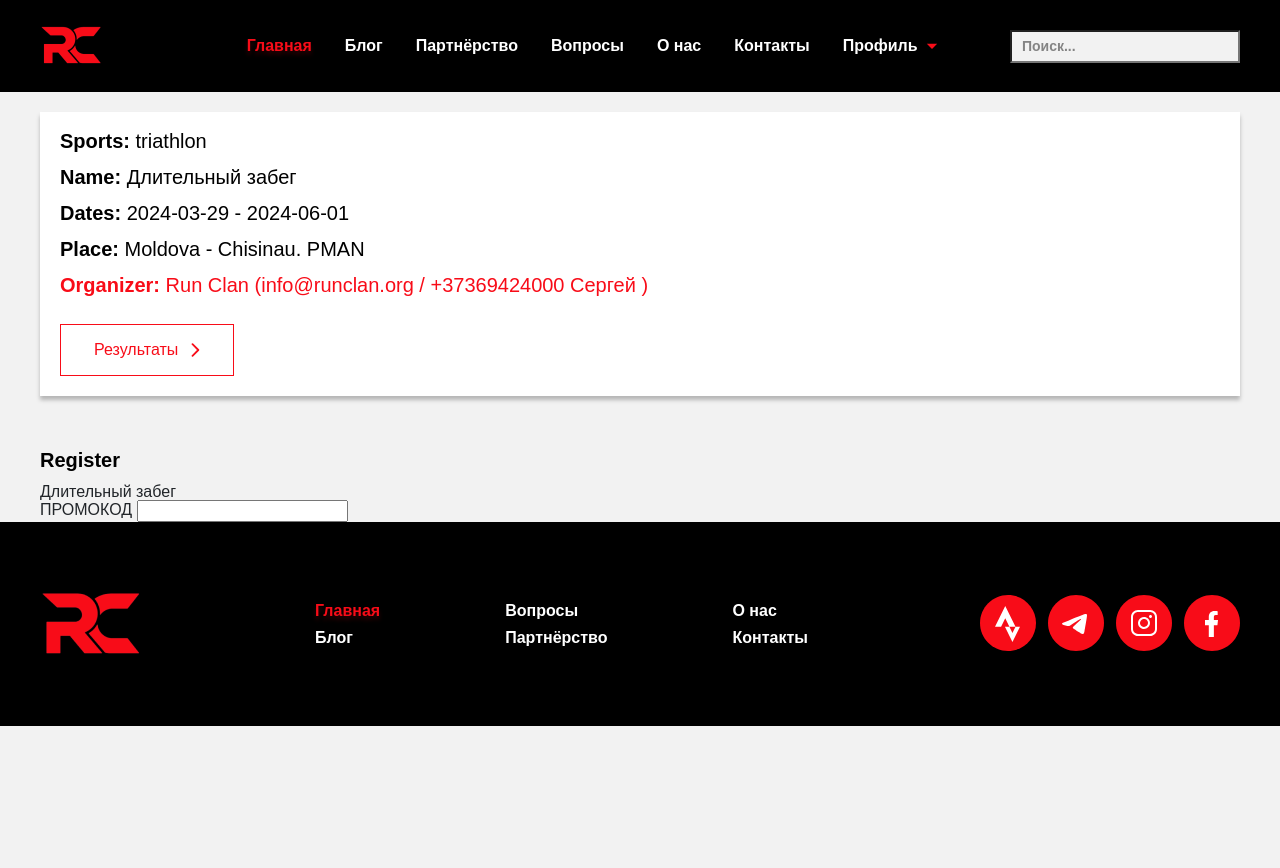
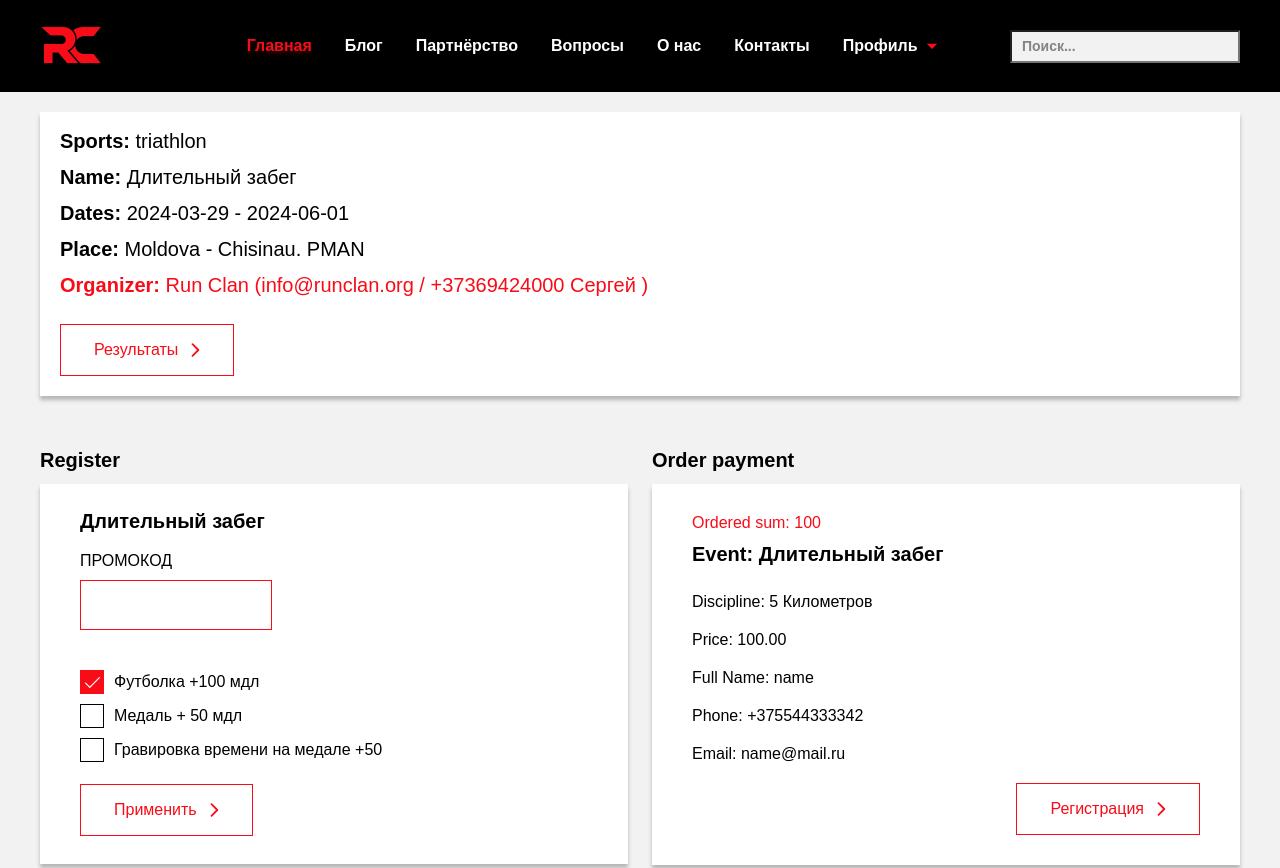
Before and after one commit to eldor2003/sport-project-49-, a plain HTML site: page carts.html in a window 1280 px wide. Shown: the top 868 px of the page. Before the commit the page ends 800 px from the top, so only its background shows below. Drawn offline with nearby package versions, Linux system fonts and the light colour scheme.

Commit message:
all_pages

```diff
--- a/assets/scss/_carts.scss
+++ b/assets/scss/_carts.scss
@@ -0,0 +1,74 @@
+// carts
+.carts {
+	margin-bottom: 80px;
+	.promo_block {
+		padding: 28px 40px;
+		background: #fff;
+		gap: 10px;
+		box-shadow: 0px 4px 4px 0px rgba(0, 0, 0, 0.25);
+	}
+	.payment_block {
+		padding: 30px 40px;
+		background: #fff;
+		box-shadow: 0px 4px 4px 0px rgba(0, 0, 0, 0.25);
+	}
+	.promo_title {
+		color: #000;
+		font-size: 20px;
+		font-style: normal;
+		font-weight: 700;
+		line-height: 18px; /* 90% */
+		margin-bottom: 20px;
+		margin-bottom: 12px;
+	}
+	.select_item label {
+		gap: 10px;
+		color: #000;
+		font-size: 16px;
+		user-select: none;
+		cursor: pointer;
+		font-weight: 400;
+		line-height: 18px; /* 112.5% */
+	}
+	.register_button {
+		margin-top: 12px;
+	}
+	.promocode {
+		gap: 6px;
+	}
+	.promo_code {
+		padding: 8px;
+		width: 192px;
+		height: 50px;
+		border: 1px solid rgba(248, 12, 24, 1);
+		outline: none;
+		margin-bottom: 30px;
+	}
+	.order_title {
+		color: #f80c18;
+		font-size: 16px;
+		font-weight: 400;
+		line-height: 18px; /* 112.5% */
+		margin-bottom: 13px;
+	}
+	.order_event {
+		color: #000;
+		font-size: 20px;
+		font-style: normal;
+		font-weight: 700;
+		line-height: 18px; /* 90% */
+		margin-bottom: 30px;
+	}
+	.order_item {
+		display: block;
+		color: #000;
+		font-size: 16px;
+		font-style: normal;
+		font-weight: 400;
+		line-height: 18px; /* 112.5% */
+		margin-bottom: 20px;
+		&:last-child {
+			margin-bottom: 0;
+		}
+	}
+}
--- a/assets/scss/_media.scss
+++ b/assets/scss/_media.scss
@@ -25,6 +25,9 @@
 		right: 35px;
 		color: #fff;
 		user-select: none;
+	}
+	.carts_block {
+		gap: 20px;
 	}
 	.description {
 		margin-bottom: 50px;
@@ -87,6 +90,9 @@
 	.container {
 		max-width: 540px;
 	}
+	.carts {
+		margin-bottom: 50px;
+	}
 	.hero_swiper .swiper-slide img {
 		height: 150px;
 		width: 100%;
@@ -100,6 +106,7 @@
 	.details .detail_item {
 		line-height: 22px;
 	}
+
 	.diciplines .diciplines_block {
 		gap: 20px;
 	}
@@ -166,6 +173,9 @@
 		max-width: 100%;
 		padding: 0 15px;
 	}
+	.carts {
+		margin-bottom: 40px;
+	}
 	body {
 		background: #f3f3f3;
 	}
@@ -208,6 +218,27 @@
 @media (max-width: 481px) {
 	.header_block {
 		gap: 15px;
+	}
+	.carts .promo_block {
+		padding: 20px 10px;
+	}
+	.carts .promo_title {
+		font-size: 16px;
+		line-height: 18px;
+		margin-bottom: 8px;
+	}
+	.carts .order_event {
+		font-size: 16px;
+		margin-bottom: 20px;
+	}
+	.carts .payment_block {
+		padding: 20px 10px;
+	}
+	.carts .select_item label {
+		font-size: 16px;
+		line-height: 18px; /* 112.5% */
+		gap: 6px;
+		padding-right: 10px;
 	}
 	.header .search_form input {
 		max-width: 165px;
@@ -323,6 +354,7 @@
 		justify-content: center;
 		display: flex;
 		width: 100%;
+		gap: 20px;
 	}
 	.sport_types .sports_item {
 		width: 100%;
--- a/carts.html
+++ b/carts.html
@@ -100,18 +100,62 @@
 
         <section class="carts">
             <div class="container">
-                <div class="row">
+                <div class="row carts_block align-items-start">
                     <div class="col-lg-6">
                         <p class="section_name">Register</p>
-                        <div class="promo_block">
+                        <div class="promo_block d-flex flex-column">
                             <p class="promo_title">Длительный забег</p>
-                            <label>
-                                ПРОМОКОД
-                                <input type="text">
-                            </label>
+                            <div class="select_item">
+                                <label class="d-flex flex-column promocode">
+                                    ПРОМОКОД
+                                    <input type="text" class="promo_code">
+                                </label>
+                            </div>
+                            <div class="select_item">
+                                <label class="filter_item d-flex align-items-center custom_checkbox">
+                                    <input type="checkbox" checked>
+                                    <span>Футболка +100 мдл</span>
+                                </label>
+                            </div>
+                            <div class="select_item">
+                                <label class="filter_item d-flex align-items-center custom_checkbox">
+                                    <input type="checkbox">
+                                    <span>Медаль + 50 мдл</span>
+                                </label>
+                            </div>
+                            <div class="select_item">
+                                <label class="filter_item d-flex align-items-center custom_checkbox">
+                                    <input type="checkbox">
+                                    <span>Гравировка времени на медале +50</span>
+                                </label>
+                            </div>
+
+                            <div class="main_button register_button">
+                                <a href="#" class="d-inline-flex align-items-center">
+                                    <span>Применить</span>
+                                    <img src="./assets/images/icons/sport_item_arrow.svg" alt="">
+                                </a>
+                            </div>
                         </div>
                     </div>
-                    <div class="col-lg-6"></div>
+                    <div class="col-lg-6">
+                        <p class="section_name">Order payment</p>
+                        <div class="payment_block">
+                            <p class="order_title"><span>Ordered sum:</span> 100</p>
+                            <p class="order_event"><span>Event:</span> Длительный забег</p>
+                            <p class="order_item"><span>Discipline:</span> 5 Километров</p>
+                            <p class="order_item"><span>Price:</span> 100.00</p>
+                            <p class="order_item"><span>Full Name:</span> name</p>
+                            <a href="tel:+375544333342" class="order_item"><span>Phone:</span> +375544333342</a>
+                            <a href="mailto:name@mail.ru" class="order_item"><span>Email:</span> name@mail.ru</a>
+                            <div class="main_button text-end">
+                                <a href="#" class="d-inline-flex align-items-center">
+                                    <span>Регистрация</span>
+                                    <img src="./assets/images/icons/sport_item_arrow.svg" alt="">
+                                </a>
+                            </div>
+                        </div>
+                    </div>
                 </div>
             </div>
         </section>
```
Also changed, not shown: index.html (+3 -3 lines), assets/css/main.css.
